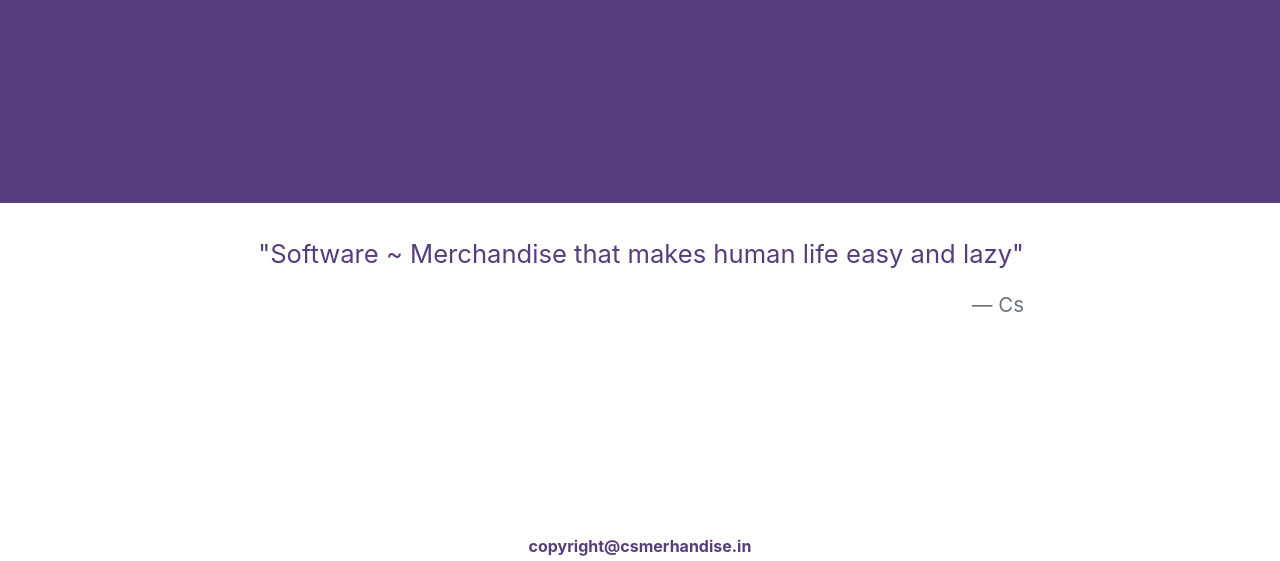
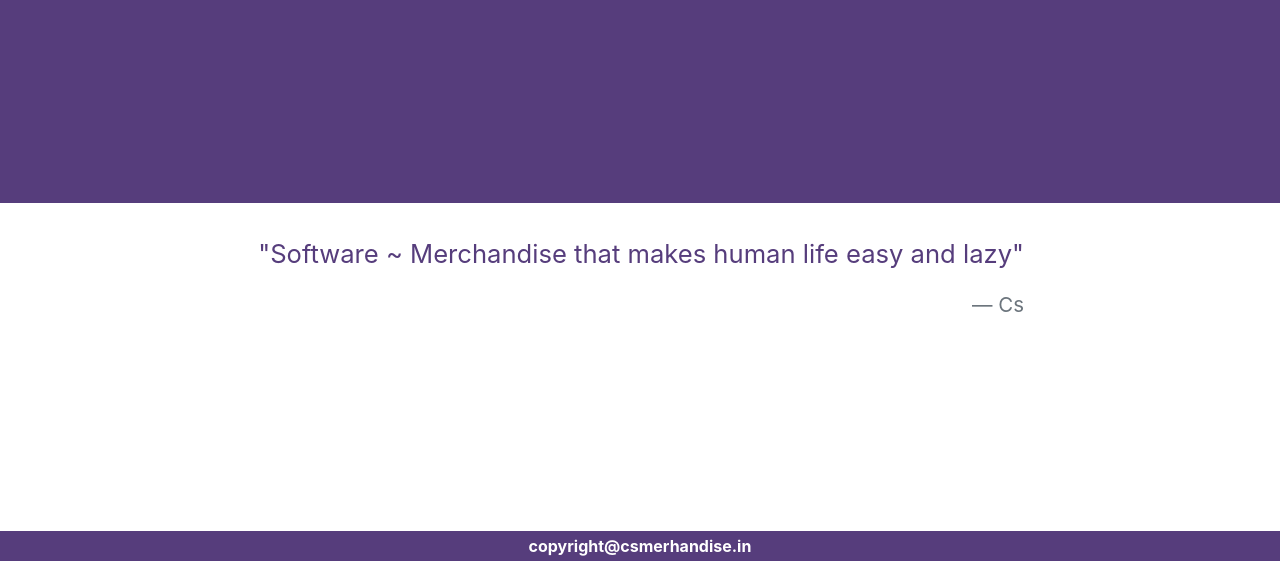
Before and after one commit to csreddy7/csmerchandise, a website: page index.html in a window 1280 px wide. Shown: the part 239-800 px from the top of the page. Drawn offline with nearby package versions, Linux system fonts and the light colour scheme.

Commit message:
css changes

```diff
--- a/cs-merchandise.css
+++ b/cs-merchandise.css
@@ -36,7 +36,8 @@ main{
 body>footer{
     height: 30px;
     text-align: center;
-    color: #563d7c;
+    color: #fff;
+    background-color: #563d7c;
     font-weight: bold;
     line-height: 30px;
     position: fixed;
```
